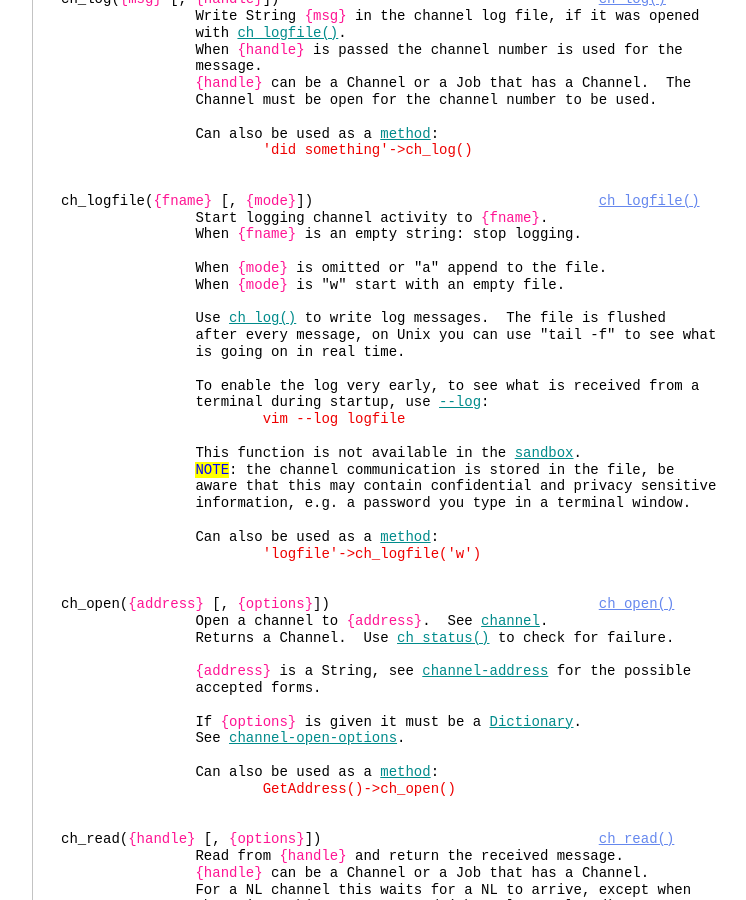
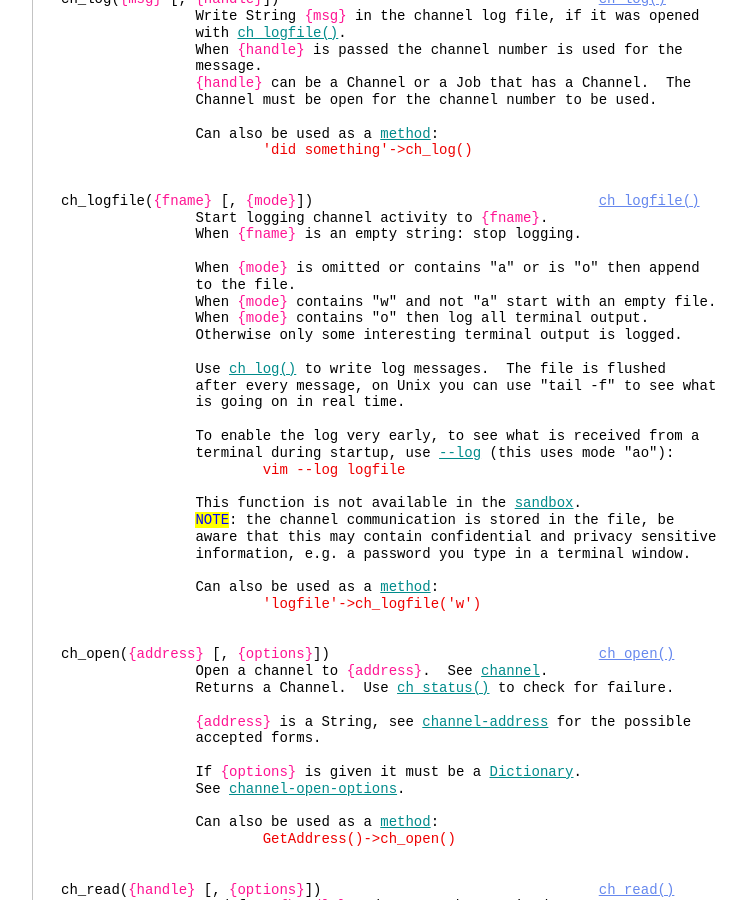
Before and after one commit to vim-jp/vimdoc-en, a Jekyll site: the page built from channel.html, in a window 1280 px wide and 900 px high, scrolled down 10525 px. Shown: the whole window, without its empty margins (340-1086 px from the left). Built offline with Jekyll 4.4.1, drawn with Linux system fonts in a browser that asks for light colours; nearby versions of some CDN libraries; comment, search, counter and statistics services are not loaded.

Commit message:
Generated by GitHub workflow 2443090940
https://github.com/vim-jp/vimdoc-en/actions/runs/2443090940

```diff
--- a/channel.html
+++ b/channel.html
@@ -633,15 +633,18 @@ ch_logfile(<span class="Special">{fname}</span>&nbsp;[,&nbsp;<span class="Specia
 &nbsp;&nbsp;&nbsp;&nbsp;&nbsp;&nbsp;&nbsp;&nbsp;&nbsp;&nbsp;&nbsp;&nbsp;&nbsp;&nbsp;&nbsp;&nbsp;Start logging channel activity to&nbsp;<span class="Special">{fname}</span>.<br>
 &nbsp;&nbsp;&nbsp;&nbsp;&nbsp;&nbsp;&nbsp;&nbsp;&nbsp;&nbsp;&nbsp;&nbsp;&nbsp;&nbsp;&nbsp;&nbsp;When&nbsp;<span class="Special">{fname}</span>&nbsp;is an empty string: stop logging.<br>
 <br>
-&nbsp;&nbsp;&nbsp;&nbsp;&nbsp;&nbsp;&nbsp;&nbsp;&nbsp;&nbsp;&nbsp;&nbsp;&nbsp;&nbsp;&nbsp;&nbsp;When&nbsp;<span class="Special">{mode}</span>&nbsp;is omitted or &quot;a&quot; append to the file.<br>
-&nbsp;&nbsp;&nbsp;&nbsp;&nbsp;&nbsp;&nbsp;&nbsp;&nbsp;&nbsp;&nbsp;&nbsp;&nbsp;&nbsp;&nbsp;&nbsp;When&nbsp;<span class="Special">{mode}</span>&nbsp;is &quot;w&quot; start with an empty file.<br>
+&nbsp;&nbsp;&nbsp;&nbsp;&nbsp;&nbsp;&nbsp;&nbsp;&nbsp;&nbsp;&nbsp;&nbsp;&nbsp;&nbsp;&nbsp;&nbsp;When&nbsp;<span class="Special">{mode}</span>&nbsp;is omitted or contains &quot;a&quot; or is &quot;o&quot; then append<br>
+&nbsp;&nbsp;&nbsp;&nbsp;&nbsp;&nbsp;&nbsp;&nbsp;&nbsp;&nbsp;&nbsp;&nbsp;&nbsp;&nbsp;&nbsp;&nbsp;to the file.<br>
+&nbsp;&nbsp;&nbsp;&nbsp;&nbsp;&nbsp;&nbsp;&nbsp;&nbsp;&nbsp;&nbsp;&nbsp;&nbsp;&nbsp;&nbsp;&nbsp;When&nbsp;<span class="Special">{mode}</span>&nbsp;contains &quot;w&quot; and not &quot;a&quot; start with an empty file.<br>
+&nbsp;&nbsp;&nbsp;&nbsp;&nbsp;&nbsp;&nbsp;&nbsp;&nbsp;&nbsp;&nbsp;&nbsp;&nbsp;&nbsp;&nbsp;&nbsp;When&nbsp;<span class="Special">{mode}</span>&nbsp;contains &quot;o&quot; then log all terminal output.<br>
+&nbsp;&nbsp;&nbsp;&nbsp;&nbsp;&nbsp;&nbsp;&nbsp;&nbsp;&nbsp;&nbsp;&nbsp;&nbsp;&nbsp;&nbsp;&nbsp;Otherwise only some interesting terminal output is logged.<br>
 <br>
 &nbsp;&nbsp;&nbsp;&nbsp;&nbsp;&nbsp;&nbsp;&nbsp;&nbsp;&nbsp;&nbsp;&nbsp;&nbsp;&nbsp;&nbsp;&nbsp;Use&nbsp;<a class="Identifier" href="channel.html#ch_log()">ch_log()</a>&nbsp;to write log messages.&nbsp;&nbsp;The file is flushed<br>
 &nbsp;&nbsp;&nbsp;&nbsp;&nbsp;&nbsp;&nbsp;&nbsp;&nbsp;&nbsp;&nbsp;&nbsp;&nbsp;&nbsp;&nbsp;&nbsp;after every message, on Unix you can use &quot;tail -f&quot; to see what<br>
 &nbsp;&nbsp;&nbsp;&nbsp;&nbsp;&nbsp;&nbsp;&nbsp;&nbsp;&nbsp;&nbsp;&nbsp;&nbsp;&nbsp;&nbsp;&nbsp;is going on in real time.<br>
 <br>
 &nbsp;&nbsp;&nbsp;&nbsp;&nbsp;&nbsp;&nbsp;&nbsp;&nbsp;&nbsp;&nbsp;&nbsp;&nbsp;&nbsp;&nbsp;&nbsp;To enable the log very early, to see what is received from a<br>
-&nbsp;&nbsp;&nbsp;&nbsp;&nbsp;&nbsp;&nbsp;&nbsp;&nbsp;&nbsp;&nbsp;&nbsp;&nbsp;&nbsp;&nbsp;&nbsp;terminal during startup, use&nbsp;<a class="Identifier" href="starting.html#--log">--log</a>:<br>
+&nbsp;&nbsp;&nbsp;&nbsp;&nbsp;&nbsp;&nbsp;&nbsp;&nbsp;&nbsp;&nbsp;&nbsp;&nbsp;&nbsp;&nbsp;&nbsp;terminal during startup, use&nbsp;<a class="Identifier" href="starting.html#--log">--log</a>&nbsp;(this uses mode &quot;ao&quot;):<br>
 <div class="helpExample">&nbsp;&nbsp;&nbsp;&nbsp;&nbsp;&nbsp;&nbsp;&nbsp;&nbsp;&nbsp;&nbsp;&nbsp;&nbsp;&nbsp;&nbsp;&nbsp;&nbsp;&nbsp;&nbsp;&nbsp;&nbsp;&nbsp;&nbsp;&nbsp;vim --log logfile</div>
 <br>
 &nbsp;&nbsp;&nbsp;&nbsp;&nbsp;&nbsp;&nbsp;&nbsp;&nbsp;&nbsp;&nbsp;&nbsp;&nbsp;&nbsp;&nbsp;&nbsp;This function is not available in the&nbsp;<a class="Identifier" href="eval.html#sandbox">sandbox</a>.<br>
--- a/starting.html
+++ b/starting.html
@@ -351,7 +351,7 @@ a slash.&nbsp;&nbsp;Thus &quot;-R&quot; means recovery and &quot;-/R&quot; reado
 <br>
 --log&nbsp;<span class="Special">{filename}</span>&nbsp;&nbsp;&nbsp;&nbsp;&nbsp;&nbsp;&nbsp;&nbsp;&nbsp;&nbsp;&nbsp;&nbsp;&nbsp;&nbsp;&nbsp;&nbsp;&nbsp;&nbsp;&nbsp;&nbsp;&nbsp;&nbsp;&nbsp;&nbsp;&nbsp;&nbsp;&nbsp;&nbsp;&nbsp;&nbsp;&nbsp;&nbsp;&nbsp;&nbsp;&nbsp;&nbsp;&nbsp;&nbsp;&nbsp;&nbsp;<a class="Constant" href="starting.html#--log" name="--log">--log</a><br>
 &nbsp;&nbsp;&nbsp;&nbsp;&nbsp;&nbsp;&nbsp;&nbsp;&nbsp;&nbsp;&nbsp;&nbsp;&nbsp;&nbsp;&nbsp;&nbsp;Start logging and write entries to&nbsp;<span class="Special">{filename}</span>.<br>
-&nbsp;&nbsp;&nbsp;&nbsp;&nbsp;&nbsp;&nbsp;&nbsp;&nbsp;&nbsp;&nbsp;&nbsp;&nbsp;&nbsp;&nbsp;&nbsp;This works like calling&nbsp;<span class="Comment">ch_logfile({filename}, 'a')</span>&nbsp;very<br>
+&nbsp;&nbsp;&nbsp;&nbsp;&nbsp;&nbsp;&nbsp;&nbsp;&nbsp;&nbsp;&nbsp;&nbsp;&nbsp;&nbsp;&nbsp;&nbsp;This works like calling&nbsp;<span class="Comment">ch_logfile({filename}, 'ao')</span>&nbsp;very<br>
 &nbsp;&nbsp;&nbsp;&nbsp;&nbsp;&nbsp;&nbsp;&nbsp;&nbsp;&nbsp;&nbsp;&nbsp;&nbsp;&nbsp;&nbsp;&nbsp;early during startup.<br>
 &nbsp;&nbsp;&nbsp;&nbsp;&nbsp;&nbsp;&nbsp;&nbsp;&nbsp;&nbsp;&nbsp;&nbsp;&nbsp;&nbsp;&nbsp;&nbsp;<span class="Special">{only available with the +channel feature}</span><br>
 <br>
```
